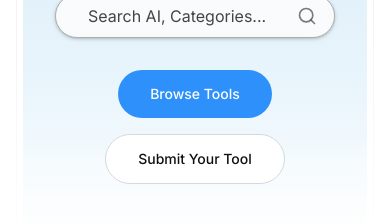
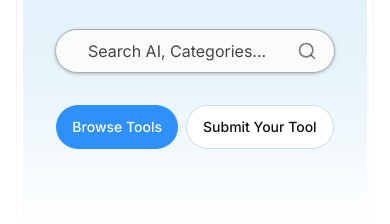
Before and after one commit to doxiversellc-create/front-end, a Next.js app: page / in a window 390 px wide. Shown: the part 620-844 px from the top of the page. Built offline with nearby package versions, Linux system fonts and the light colour scheme; no server answers.

Commit message:
fix: fix responsiveness issues on landing page

```diff
--- a/app/(main)/(landingPage)/_components/HeroSection.tsx
+++ b/app/(main)/(landingPage)/_components/HeroSection.tsx
@@ -51,11 +51,11 @@ export default function HeroSection({ content }: { content: LandingPageContent }
               </div>
 
               {/* Action Buttons */}
-              <div className="flex flex-col items-center justify-center gap-4 sm:flex-row">
-                <Button size="lg" className="px-8 py-6 hover:shadow-lg">
+              <div className="flex items-center justify-center gap-2 sm:flex-row sm:gap-4">
+                <Button size="lg" className="px-4 hover:shadow-lg sm:px-8 sm:py-6">
                   Browse Tools
                 </Button>
-                <Button variant="outline" size="lg" className="px-8 py-6">
+                <Button variant="outline" size="lg" className="px-4 sm:px-8 sm:py-6">
                   Submit Your Tool
                 </Button>
               </div>
--- a/app/(main)/(landingPage)/_components/SubscribeSection.tsx
+++ b/app/(main)/(landingPage)/_components/SubscribeSection.tsx
@@ -8,7 +8,7 @@ export default function SubscribeSection({ content }: { content: LandingPageCont
       <div className="relative min-w-full rounded-3xl px-2 pb-2">
         <div className="via-border rounded-3xl bg-gradient-to-b from-black/0 to-black/0 p-[1px]">
           <div className="bg-background rounded-3xl px-1.5 pb-1.5">
-            <div className="bg-background relative min-w-full overflow-hidden rounded-3xl p-5 md:p-12 lg:px-16 lg:pt-16 lg:pb-10">
+            <div className="bg-background relative min-w-full overflow-hidden rounded-3xl px-2 py-5 md:p-12 lg:px-16 lg:pt-16 lg:pb-10">
               <div className="from-background to-background absolute inset-0 bg-gradient-to-b via-[#dcf2ff]" />
 
               <div className="relative z-10 mt-5 space-y-5 py-5 pb-7 text-center md:pb-3">
@@ -28,9 +28,9 @@ export default function SubscribeSection({ content }: { content: LandingPageCont
                   <Input
                     type="text"
                     placeholder="Enter Your Email"
-                    className="bg-background/90 shadow-border/20 focus:ring-primary w-full rounded-full border py-8 pr-2 pl-6 text-base shadow-lg focus:border-transparent focus:ring-2 md:pl-8"
+                    className="bg-background/90 shadow-border/20 focus:ring-primary w-full rounded-full border py-6 pr-2 pl-4 text-base shadow-lg focus:border-transparent focus:ring-2 sm:py-7 md:pl-8"
                   />
-                  <button className="from-primary/70 text-primary-foreground absolute top-1/2 right-2 -translate-y-1/2 rounded-full bg-gradient-to-r to-[#1b7fe9] p-2 px-5 py-3 md:px-8">
+                  <button className="text-primary-foreground absolute top-1/2 right-2 -translate-y-1/2 rounded-full bg-gradient-to-r from-sky-500 to-[#1b7fe9] p-2 px-4 max-sm:text-xs md:px-8">
                     {email_marketing_cta_text}
                   </button>
                 </div>
--- a/app/(main)/(landingPage)/_components/TopAITools.tsx
+++ b/app/(main)/(landingPage)/_components/TopAITools.tsx
@@ -138,7 +138,7 @@ export default function AIToolsSection({ content }: { content: LandingPageConten
   };
 
   return (
-    <div className="mx-auto my-10 w-full max-w-[1141px] space-y-6 px-3 md:space-y-8 md:px-6 lg:space-y-10 lg:px-3 xl:px-0">
+    <div className="mx-auto my-10 w-full max-w-[1141px] space-y-6 px-4 md:space-y-8 md:px-8 lg:space-y-10 lg:px-4 xl:px-0">
       <div className="flex flex-col gap-3 lg:gap-5">
         <SectionHeader className="w-fit">{ai_tools_title}</SectionHeader>
         <div className="flex flex-wrap items-center justify-between space-y-4">
@@ -299,7 +299,7 @@ export default function AIToolsSection({ content }: { content: LandingPageConten
               onClick={prevSlide}
               disabled={carouselPosition === 0 || currentTools.length <= toolsPerPage}
               variant="outline"
-              className="size-14 rounded-full border-2 text-sm disabled:cursor-not-allowed"
+              className="aspect-square size-14 min-h-14 rounded-full border-2 text-sm disabled:cursor-not-allowed"
             >
               <ChevronLeft className="size-7" />
             </Button>
@@ -309,7 +309,7 @@ export default function AIToolsSection({ content }: { content: LandingPageConten
                 carouselPosition >= currentTools.length - toolsPerPage ||
                 currentTools.length <= toolsPerPage
               }
-              className="size-14 rounded-full border-2 text-sm disabled:cursor-not-allowed"
+              className="aspect-square size-14 min-h-14 rounded-full border-2 text-sm disabled:cursor-not-allowed"
               variant="outline"
             >
               <ChevronRight className="size-7" />
--- a/app/(main)/(landingPage)/_components/WhyChooseUs.tsx
+++ b/app/(main)/(landingPage)/_components/WhyChooseUs.tsx
@@ -48,7 +48,7 @@ export default function WhyChooseUs({ content }: { content: LandingPageContent }
   ];
 
   return (
-    <div className="mx-auto mt-4 mb-10 w-full max-w-[1146px] space-y-6 px-4 md:space-y-8 md:px-6 lg:space-y-10 lg:px-3 xl:px-0">
+    <div className="mx-auto mt-4 mb-10 w-full max-w-[1146px] space-y-6 px-4 md:space-y-8 md:px-6 lg:space-y-10 lg:px-8 xl:px-0">
       <div className="flex w-full flex-col items-center justify-center gap-3 lg:items-baseline lg:justify-between lg:gap-5">
         <SectionHeader className="w-fit">{why_choose_us_title}</SectionHeader>
         <div className="mx-auto flex w-full flex-wrap items-center justify-between space-y-4 self-center lg:items-baseline lg:self-start">
```
